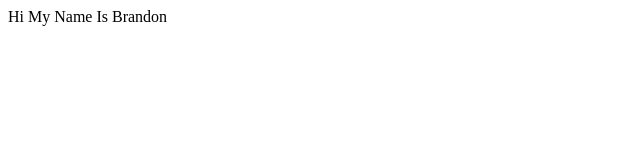
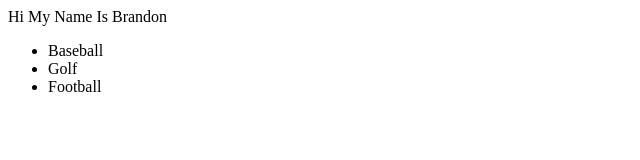
Before and after one commit to BrandonOkman/Hello_World, a plain HTML site: page index.html in a window 1280 px wide. Shown: the whole page, without its empty margins (0-640 px from the left). Drawn offline with Linux system fonts and the light colour scheme.

Commit message:
added fav sports

```diff
--- a/index.html
+++ b/index.html
@@ -8,6 +8,12 @@
 </head>
 <body>
     <hi>Hi My Name Is Brandon</hi>
+    <ul>
+        <li>Baseball</li>
+        <li>Golf</li>
+        <li>Football</li>
+    </ul>
+
 
 </body>
 </html>
```
